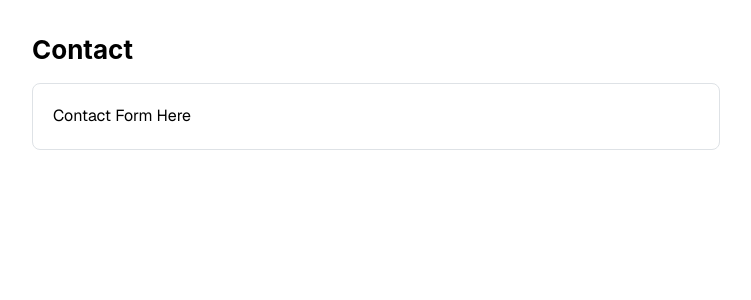
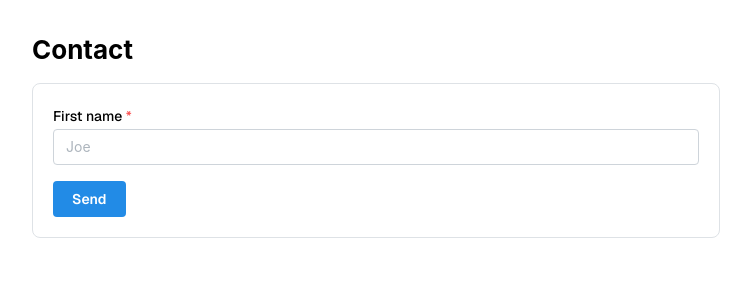
Before and after one commit to RenatMagsumov/rp2025, a Next.js app in the folder 2025-10-02/nextjs-with-supabase/: page /kontakt in a window 1280 px wide. Shown: the top 300 px of the page, without its empty margins (264-1015 px from the left). Built offline with nearby package versions, Linux system fonts and the light colour scheme.

Commit message:
feat(contact): add zod validation and basic form setup

```diff
--- a/2025-10-02/nextjs-with-supabase/app/kontakt/page.tsx
+++ b/2025-10-02/nextjs-with-supabase/app/kontakt/page.tsx
@@ -1,9 +1,31 @@
 "use client";
 
-import { Title, Container, Paper } from "@mantine/core";
+import { useForm } from "@mantine/form";
+import { Container, Title, Paper, TextInput, Button } from "@mantine/core";
+import { z } from "zod";
 
+const schema = z.object({
+    first_name: z.string().min(2, "First name"),
+});
+
+type FormValues = z.infer<typeof schema>;
 
 export default function KontaktPage() {
+    const form = useForm<FormValues>({
+        initialValues: { first_name: "" },
+        validateInputOnBlur: true,
+        validate: (values) => {
+            const parsed = schema.safeParse(values);
+            if (parsed.success) return {};
+            const { fieldErrors } = parsed.error.flatten();
+            return fieldErrors;
+        },
+    });
+
+    const handleSubmit = (values: FormValues) => {
+        console.log("Form values:", values);
+    };
+
     return (
         <Container size="sm" py="xl">
             <Title order={2} mb="md">
@@ -11,7 +33,19 @@ export default function KontaktPage() {
             </Title>
 
             <Paper p="lg" radius="md" withBorder>
-                <p>Contact Form Here</p>
+                <form onSubmit={form.onSubmit(handleSubmit)}>
+                    <TextInput
+                        label="First name"
+                        placeholder="Joe"
+                        {...form.getInputProps("first_name")}
+                        required
+                    />
+
+                    <Button mt="md" type="submit">
+                        Send
+                    </Button>
+
+                </form>
             </Paper>
         </Container>
     );
```
